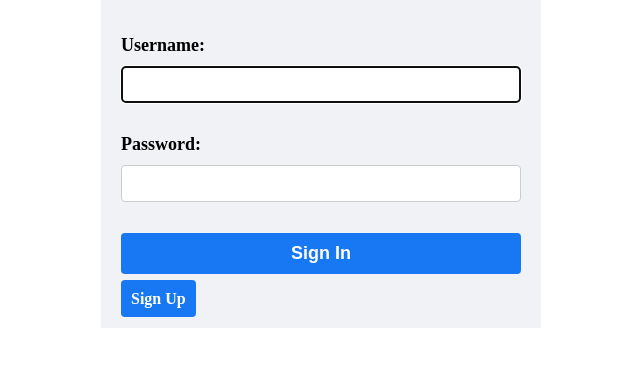
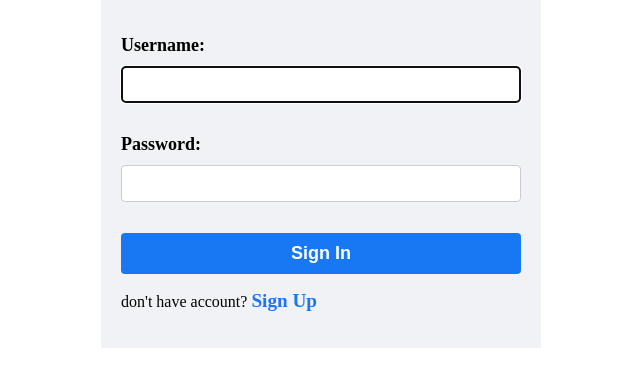
Before and after one commit to sohangpurh53/SocialNetwork, a Django app: page /signin/ in a window 1280 px wide. Shown: the part 198-585 px from the top of the page, without its empty margins (319-959 px from the left). Run offline with Django 4.2, Linux system fonts and the light colour scheme.

Commit message:
update in sigin css

```diff
--- a/media/css/signin.css
+++ b/media/css/signin.css
@@ -204,14 +204,10 @@ h3 {
   }
 }
 
-#signup{
-  width: 100%;
-  padding: 10px;
-  background-color: #1877f2;
-  border: none;
-  color: #fff;
-  font-weight: bold;
-  border-radius: 4px;
+.register{
+  font-weight:bolder;
+  font-size: 1.2rem;
+  text-decoration: none;
+  color:  #1877f2;
   cursor: pointer;
-  text-decoration: none;
 }
--- a/templates/signin.html
+++ b/templates/signin.html
@@ -16,6 +16,6 @@
             <button type="submit" class="signup-button">Sign In</button>
 
         </form>
-        <a type="submit" href="{% url 'signup' %}" id="signup">Sign Up</a>
+       <p>don't have account? <a type="submit" href="{% url 'signup' %}" class="register">Sign Up</a></p>
     </div>
 {% endblock %}
```
Also changed, not shown: db.sqlite3.
